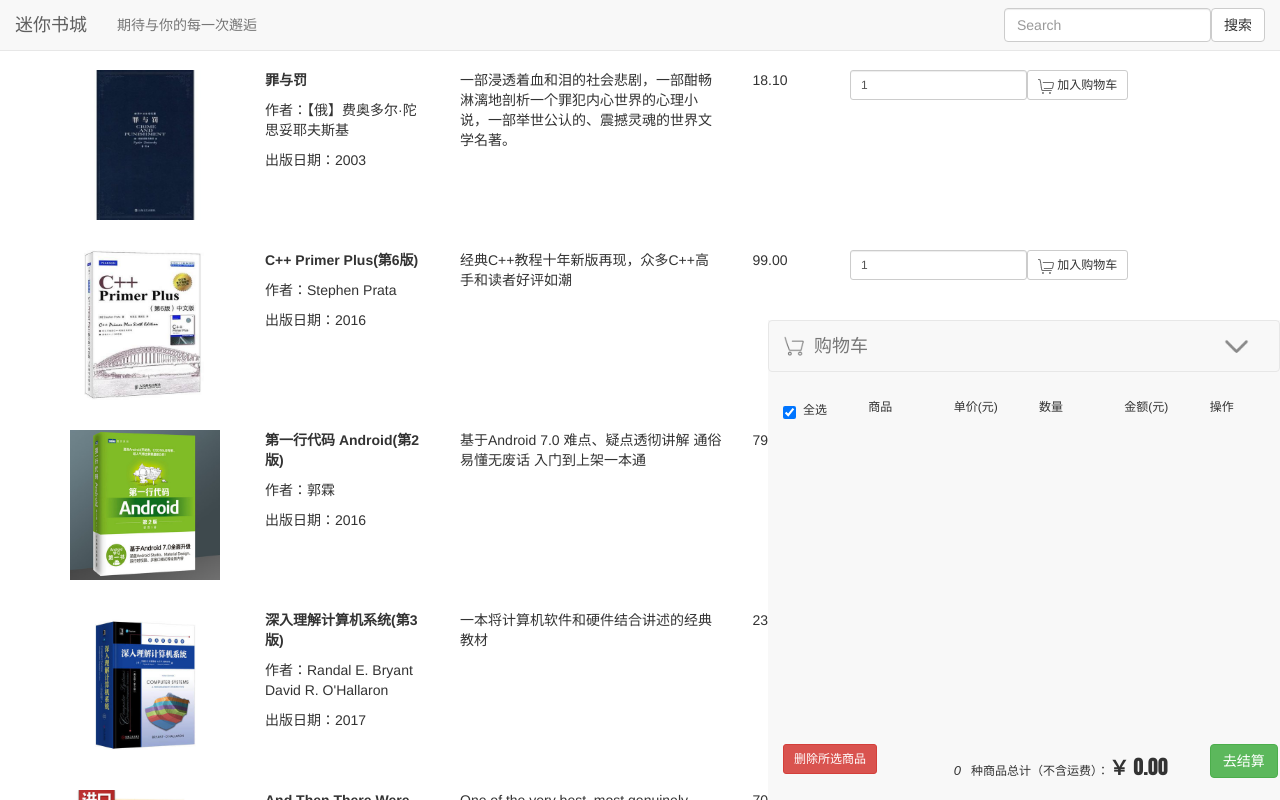
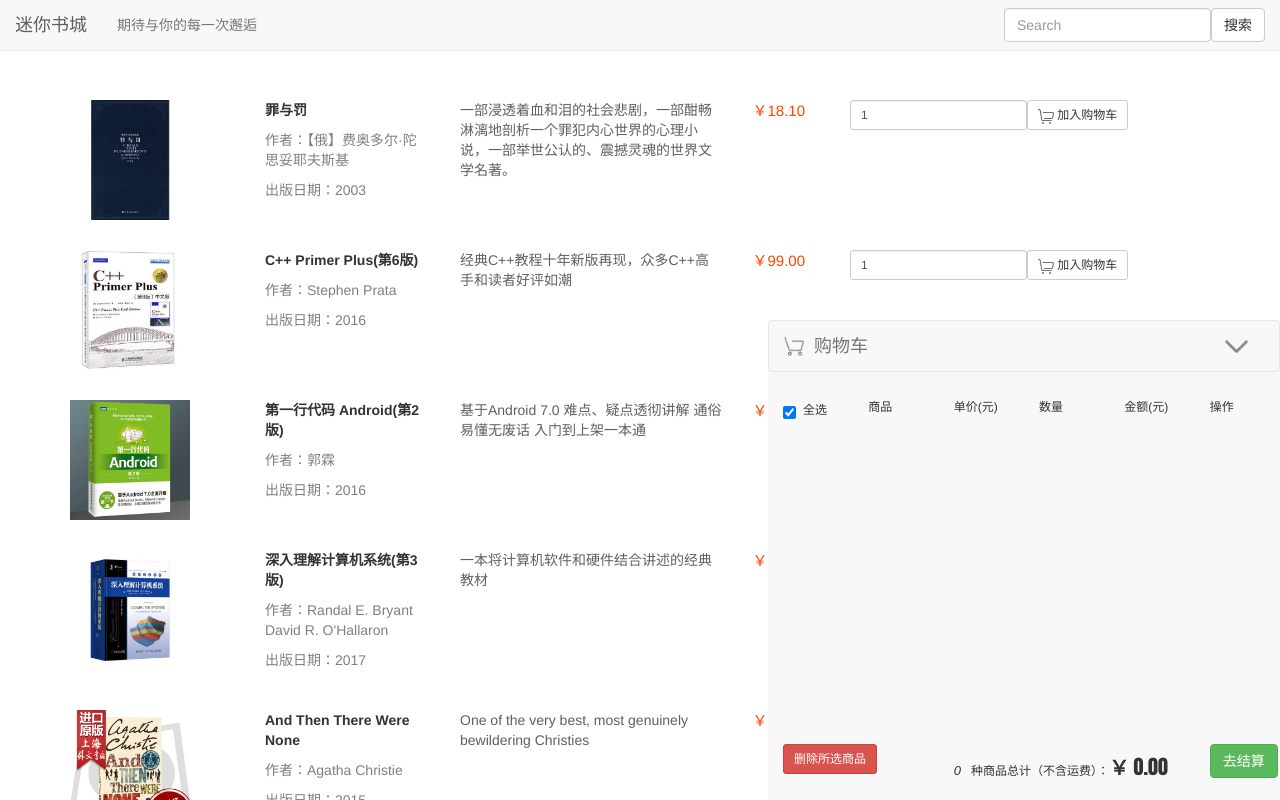
Before and after one commit to yfzm/Shopping-Cart, a Vue app: page / in a window 1280 px wide. Shown: the top 800 px of the page. Built offline with nearby package versions, Linux system fonts and the light colour scheme.

Commit message:
美化样式

```diff
--- a/src/component/index.vue
+++ b/src/component/index.vue
@@ -120,12 +120,9 @@
 <style type="text/css" src="../assets/style/bootstrap.css"></style>
 
 <style>
-    #index {
-        /*text-align: center;*/
-    }
 
     body {
-        padding-top: 70px;
+        padding-top: 100px;
     }
 
 </style>
--- a/src/component/item.vue
+++ b/src/component/item.vue
@@ -3,7 +3,7 @@
         <div class="row" v-bind:style="{'background-color': this.bg_color}" v-on:mouseover="chosen"
              v-on:mouseleave="quit">
             <div class="col-md-2">
-                <a class="pull-left" href="javascript:;"><img :src="singleItem.pic" alt="" width="150" height="150"></a>
+                <a class="pull-left" href="javascript:;"><img :src="singleItem.pic" alt="" width="120" height="120"></a>
             </div>
             <div class="col-md-2">
                 <div>
@@ -17,7 +17,7 @@
                 <p class="item-description">{{ singleItem.description }}</p>
             </div>
             <div class="col-md-1">
-                <p class="item-price">{{ singleItem.price }}</p>
+                <p class="item-price">￥{{ singleItem.price }}</p>
             </div>
             <div class="col-md-4">
 
@@ -63,4 +63,17 @@
         margin-top: 30px;
     }
 
+    .item-price {
+        color: #ff4500;
+        font-size: 15px;
+    }
+
+    .item-author, .item-date {
+        color: #808080
+    }
+
+    .item-description {
+        color: #606060
+    }
+
 </style>
```
